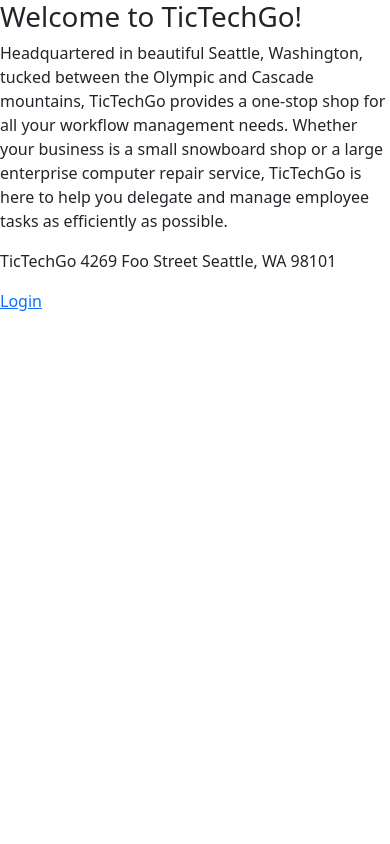
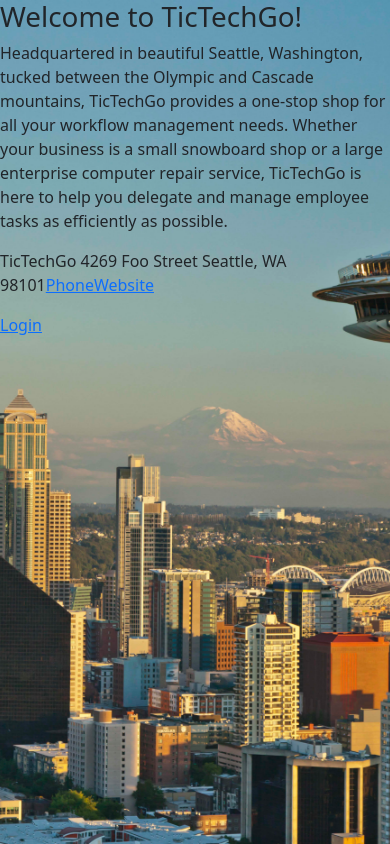
Before and after one commit to friendly-misanthrope/tech-notes, a React (Vite) app in the folder react-client/: page / in a window 390 px wide. Built offline with nearby package versions, Linux system fonts and the light colour scheme; the HTML template or start-up script is replaced by a standard one.

Commit message:
added content for phone and website links

```diff
--- a/react-client/index.html
+++ b/react-client/index.html
@@ -7,6 +7,7 @@
   <meta name="viewport" content="width=device-width, initial-scale=1.0" />
   <link href="https://cdn.jsdelivr.net/npm/bootstrap@5.3.1/dist/css/bootstrap.min.css" rel="stylesheet"
     integrity="sha384-4bw+/aepP/YC94hEpVNVgiZdgIC5+VKNBQNGCHeKRQN+PtmoHDEXuppvnDJzQIu9" crossorigin="anonymous">
+  <link rel="stylesheet" href="./src/index.css">
   <title>TicTechGo</title>
 </head>
 
--- a/react-client/src/components/Public.jsx
+++ b/react-client/src/components/Public.jsx
@@ -16,8 +16,8 @@ function Public() {
                 TicTechGo
                 4269 Foo Street
                 Seattle, WA 98101
-                <a href="tel:+1206-555-4269"></a>
-                <a href="https://www.tictechgo.com"></a>
+                <a href="tel:+1206-555-4269">Phone</a>
+                <a href="https://www.tictechgo.com">Website</a>
             </address>
         </main>
         <footer><Link to='/login'>Login</Link></footer>
--- a/react-client/src/index.css
+++ b/react-client/src/index.css
@@ -0,0 +1,9 @@
+body {
+    background-image: url('./img/background.jpg');
+    background-size: cover;
+    background-repeat: no-repeat;
+    background-attachment: fixed;
+    background-color: rgb(37, 104, 168);
+    background-position: center center;
+    /* font-family: "Comic Sans MS", "Comic Sans", cursive; */
+}
```
